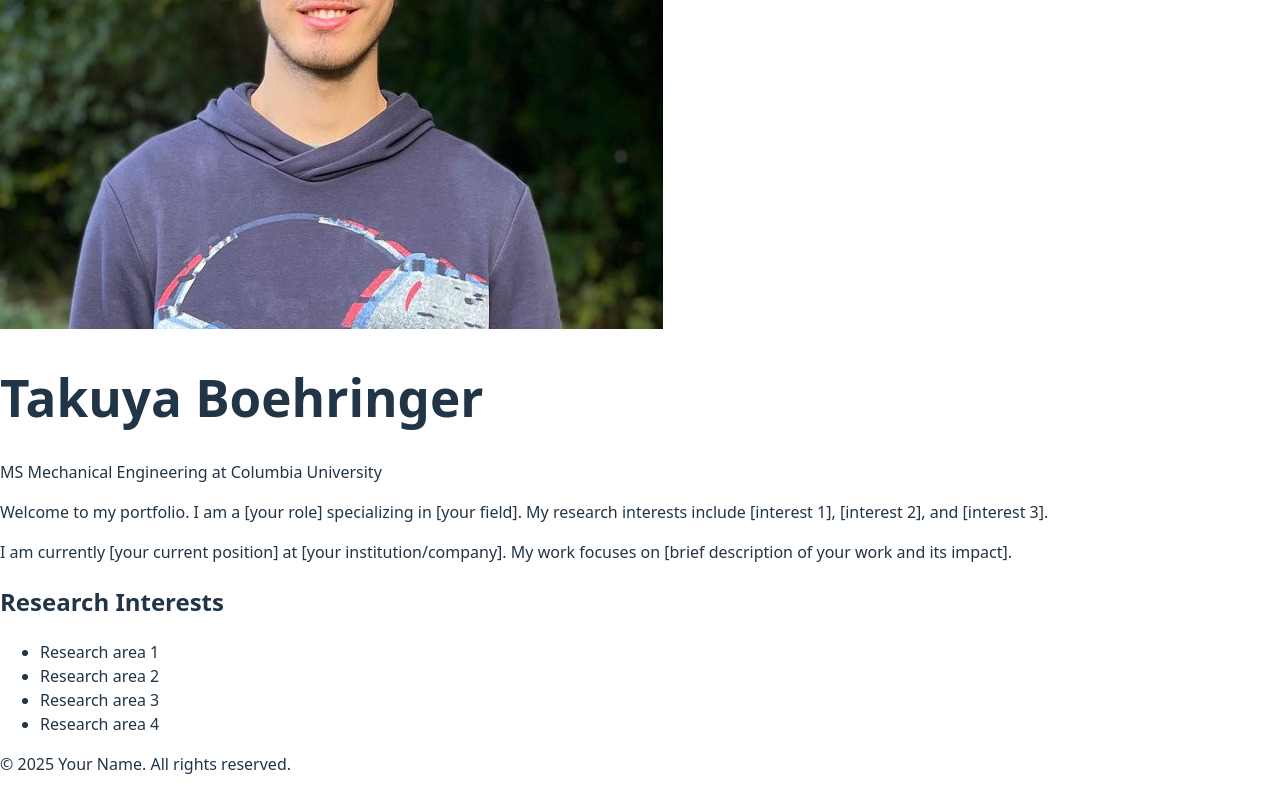
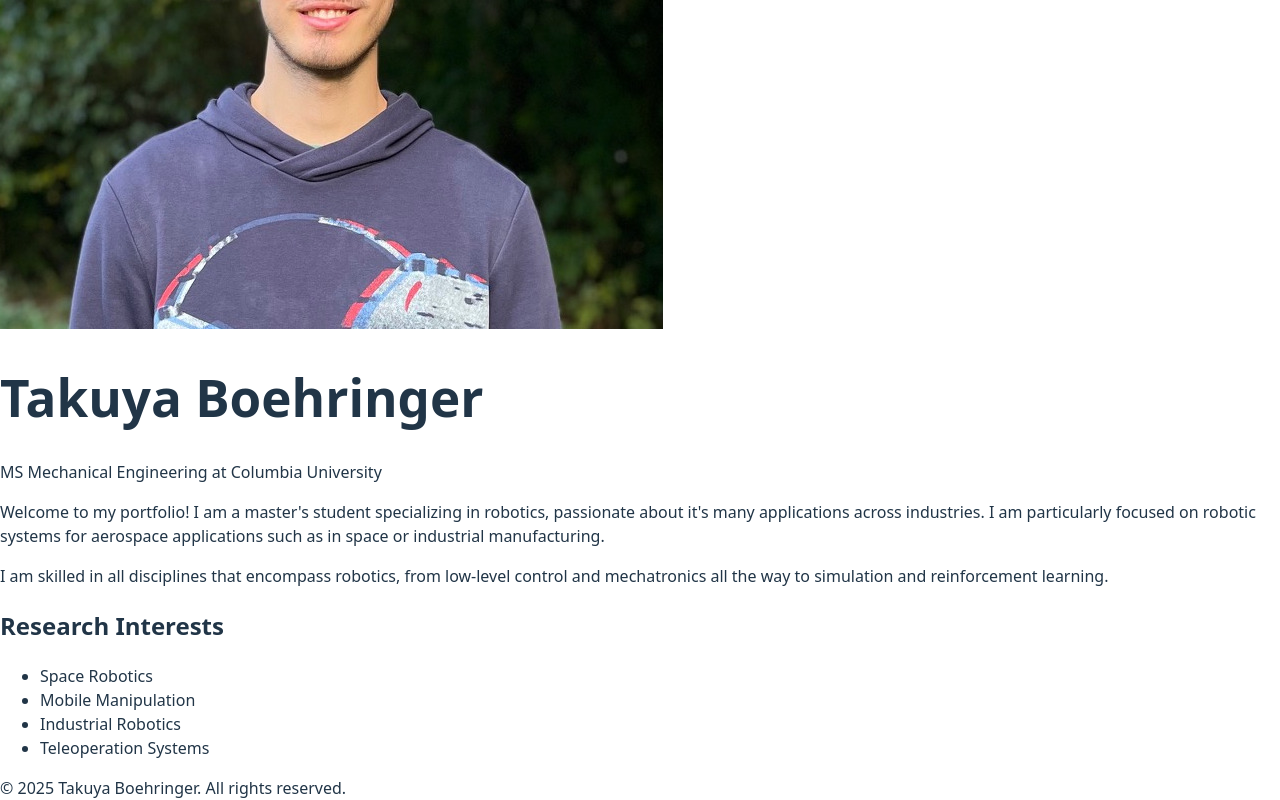
Before and after one commit to TakuyaLB/TakuyaLB.github.io, a React (Vite) app: page / in a window 1280 px wide. Shown: the part 397-1197 px from the top of the page. Before the commit the page ends 1173 px from the top, so only its background shows below. Built offline with nearby package versions, Linux system fonts and the light colour scheme.

Commit message:
updated homepage text

```diff
--- a/package.json
+++ b/package.json
@@ -12,6 +12,7 @@
     "deploy": "gh-pages -d dist"
   },
   "dependencies": {
+    "lucide-react": "^0.562.0",
     "react": "^19.2.0",
     "react-dom": "^19.2.0"
   },
--- a/src/App.jsx
+++ b/src/App.jsx
@@ -61,12 +61,11 @@ const Portfolio = () => {
           <h1 className="text-4xl font-bold mb-2">Takuya Boehringer</h1>
           <p className="text-xl text-gray-600 mb-4">MS Mechanical Engineering at Columbia University</p>
           <p className="text-gray-700 leading-relaxed mb-4">
-            Welcome to my portfolio. I am a [your role] specializing in [your field].
-            My research interests include [interest 1], [interest 2], and [interest 3].
+            Welcome to my portfolio! I am a master's student specializing in robotics, passionate about it's many applications across industries.
+            I am particularly focused on robotic systems for aerospace applications such as in space or industrial manufacturing.
           </p>
           <p className="text-gray-700 leading-relaxed">
-            I am currently [your current position] at [your institution/company].
-            My work focuses on [brief description of your work and its impact].
+            I am skilled in all disciplines that encompass robotics, from low-level control and mechatronics all the way to simulation and reinforcement learning.
           </p>
         </div>
       </div>
@@ -74,10 +73,10 @@ const Portfolio = () => {
       <div className="border-t border-gray-200 pt-8">
         <h2 className="text-2xl font-bold mb-4">Research Interests</h2>
         <ul className="list-disc list-inside text-gray-700 space-y-2">
-          <li>Research area 1</li>
-          <li>Research area 2</li>
-          <li>Research area 3</li>
-          <li>Research area 4</li>
+          <li>Space Robotics</li>
+          <li>Mobile Manipulation</li>
+          <li>Industrial Robotics</li>
+          <li>Teleoperation Systems</li>
         </ul>
       </div>
     </div>
@@ -206,7 +205,7 @@ const Portfolio = () => {
       {/* Footer */}
       <footer className="border-t border-gray-200 mt-16">
         <div className="max-w-6xl mx-auto px-4 py-6 text-center text-gray-600 text-sm">
-          © {new Date().getFullYear()} Your Name. All rights reserved.
+          © {new Date().getFullYear()} Takuya Boehringer. All rights reserved.
         </div>
       </footer>
     </div>
```
Also changed, not shown: 1 other file (tests, documents, lock files or other folders).
